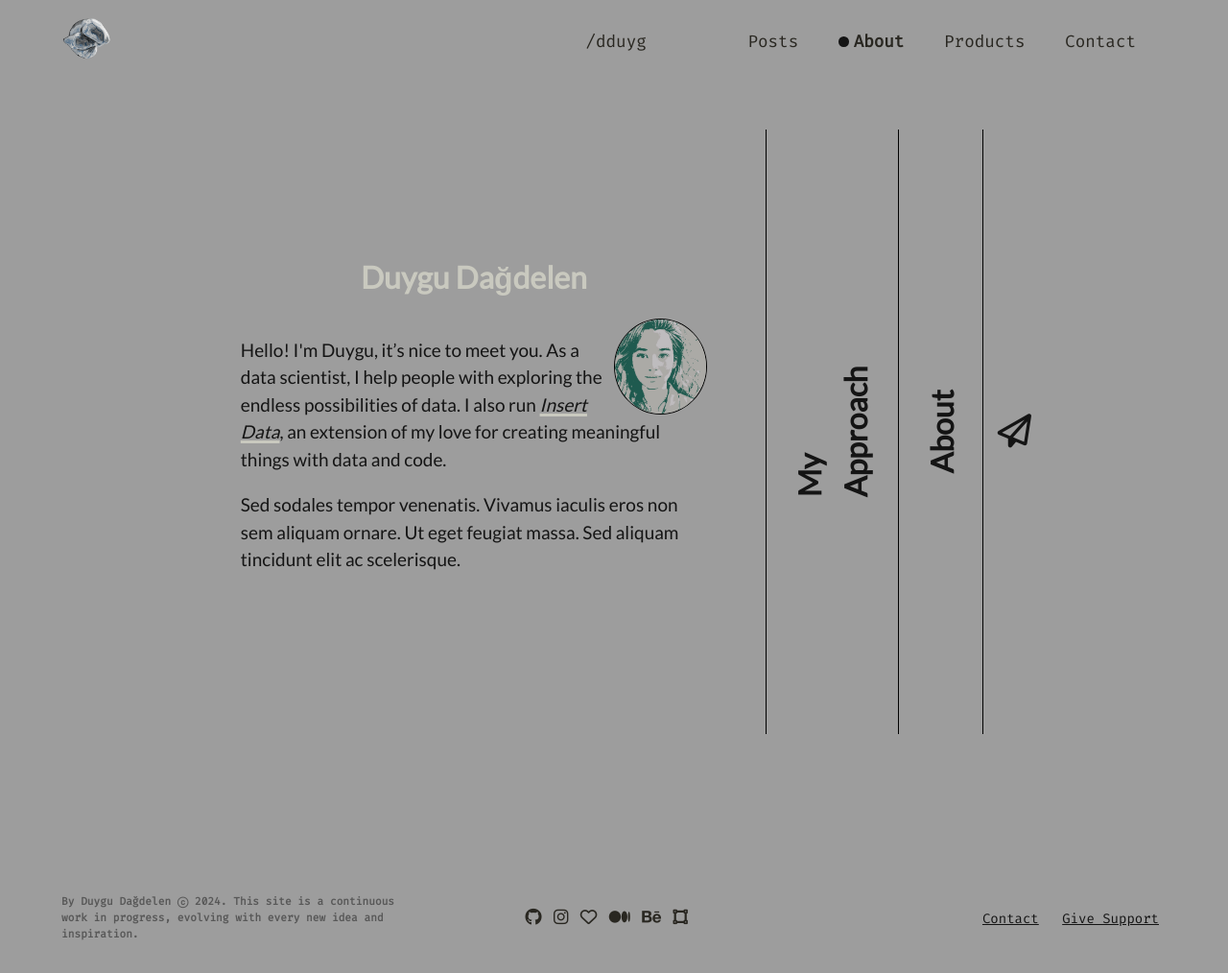
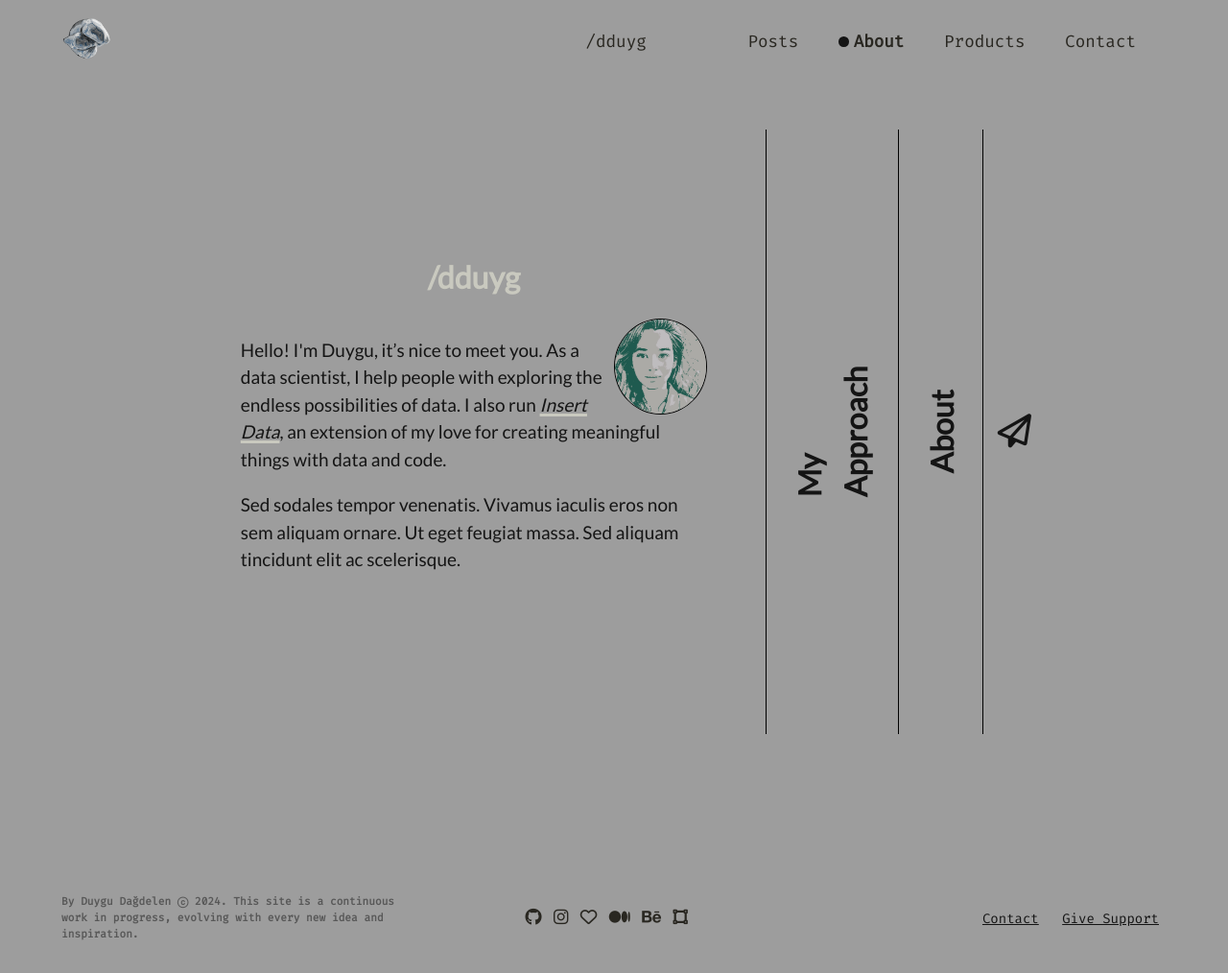
Before and after one commit to dduyg/duuuy, a Jekyll site: the page built from about.html, in a window 1280 px wide. Shown: the whole page at 96% size. Built offline with Jekyll 4.4.1, drawn with Linux system fonts in a browser that asks for light colours; nearby versions of some CDN libraries.

Commit message:
Update about-panel.html

```diff
--- a/_includes/about-panel.html
+++ b/_includes/about-panel.html
@@ -1,7 +1,7 @@
  <section id="bio" class="panel-active">
     <header>
       <img src="{{ site.baseurl }}/assets/images/dduyg.png" class="profile-img">
-      <div class="name">Duygu Dağdelen</div>
+      <div class="name">/dduyg</div>
     </header>
     <div class="content">
       <img src="{{ site.baseurl }}/assets/images/dduyg.png" class="profile-img">
```
